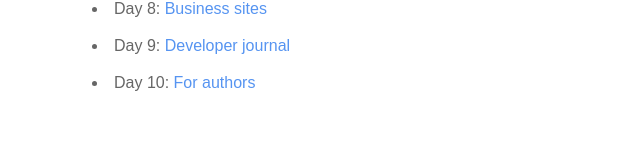
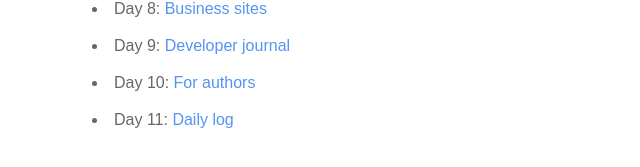
Before and after one commit to microdotblog/help.micro.blog, a Jekyll site: the page built from _posts/2018-12-07-12-days.markdown, in a window 1280 px wide. Shown: the part 588-755 px from the top of the page, without its empty margins (318-958 px from the left). Built offline with Jekyll 4.4.1, drawn with Linux system fonts in a browser that asks for light colours; nearby versions of some CDN libraries.

Commit message:
Added day 11.

```diff
--- a/_posts/2018-12-07-12-days.markdown
+++ b/_posts/2018-12-07-12-days.markdown
@@ -16,3 +16,4 @@ We started a blog post series in December 2018 to mark 1 year since the public l
 * Day 8: [Business sites](https://manton.org/2018/12/10/days-of-microblogging.html)
 * Day 9: [Developer journal](https://manton.org/2018/12/11/days-of-microblogging.html)
 * Day 10: [For authors](https://manton.org/2018/12/12/days-of-microblogging.html)
+* Day 11: [Daily log](https://manton.org/2018/12/13/days-of-microblogging.html)
```
